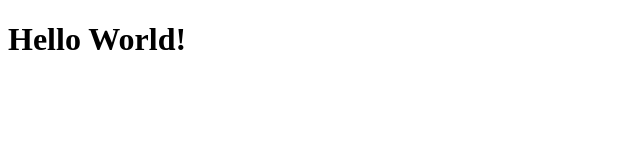
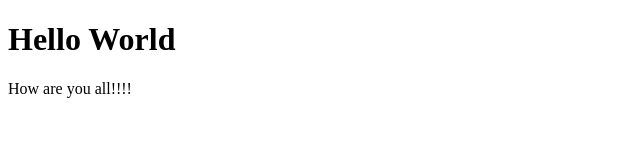
Before and after one commit to MeTushar/trygit, a plain HTML site: page index.html in a window 1280 px wide. Shown: the whole page, without its empty margins (0-640 px from the left). Drawn offline with Linux system fonts and the light colour scheme.

Commit message:
New changes

```diff
--- a/index.html
+++ b/index.html
@@ -5,6 +5,7 @@
 	<title>Document</title>
 </head>
 <body>
-	<h1>Hello World!</h1>
+	<h1>Hello World</h1>
+	<p>How are you all!!!!</p>
 </body>
 </html>
```
